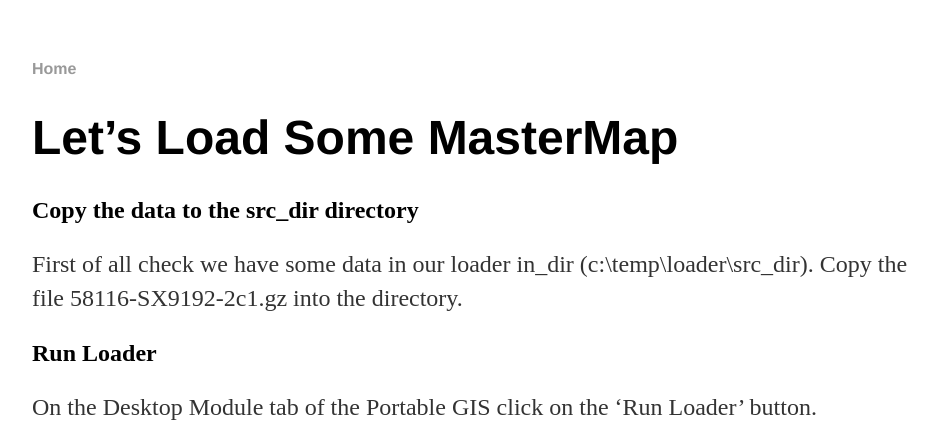
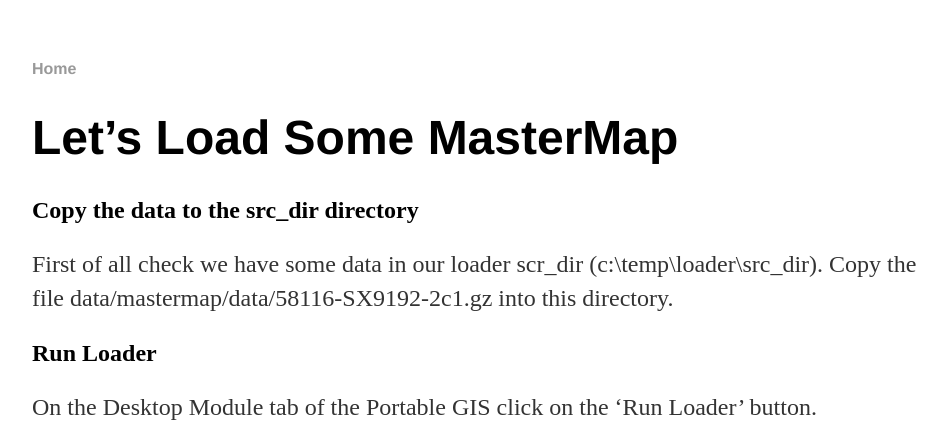
Before and after one commit to walkermatt/aileenh.github.io, a Jekyll site: the page built from lets-load-some-mastermap.md, in a window 1280 px wide and 900 px high, cut to the strip 0-424 px from the top of the window. Shown: the whole strip, without its empty margins (160-1107 px from the left). Built offline with Jekyll 4.4.1, drawn with Linux system fonts in a browser that asks for light colours; some of the changed text lies outside the part shown.

Commit message:
Update lets-load-some-mastermap.md

```diff
--- a/lets-load-some-mastermap.md
+++ b/lets-load-some-mastermap.md
@@ -7,7 +7,7 @@
 
 ## Copy the data to the src_dir directory ##
 
-First of all check we have some data in our loader in_dir (c:\temp\loader\src_dir). Copy the file 58116-SX9192-2c1.gz into the directory.
+First of all check we have some data in our loader scr_dir (c:\temp\loader\src_dir). Copy the file data/mastermap/data/58116-SX9192-2c1.gz into this directory.
 
 ## Run Loader ##
 
@@ -29,4 +29,4 @@
 
 Your data is now loaded!
 
-# [Let's View the Data](http://aileenh.github.io/viewing-mastermap.html) #
+## [Let's view the Data](http://aileenh.github.io/viewing-mastermap.html) ##
```
